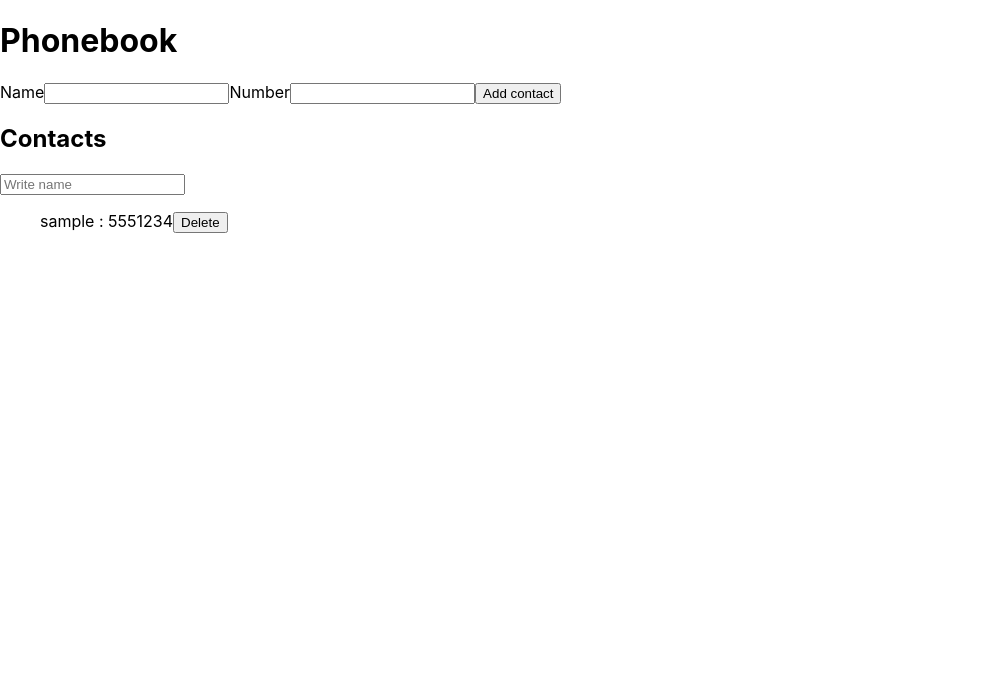
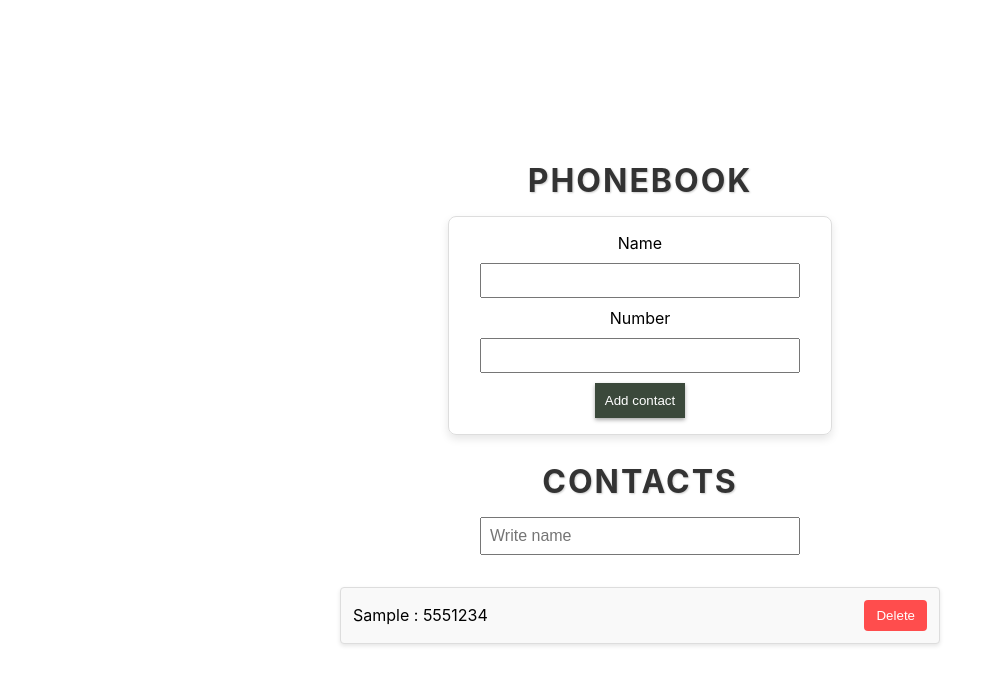
Before and after one commit to Igor-Principal/goit-react-hw-02-phonebook, a React (Create React App) app: page / in a window 1280 px wide. Both pictures are taken after typing "Sample", "5551234" into the empty fields and a click on the button "Add contact". Shown: the top 684 px of the page, without its empty margins (0-1003 px from the left). Built offline with nearby package versions, Linux system fonts and the light colour scheme.

Commit message:
Created all tasks in the file

```diff
--- a/src/components/App.jsx
+++ b/src/components/App.jsx
@@ -19,9 +19,10 @@ export class App extends Component {
     this.setState(prevState => ({
       contacts: [...prevState.contacts, user],
     }));
+    console.log(user);
   };
 
-  handleChange = ({ target }) => {
+  handleFilter = ({ target }) => {
     this.setState({ filter: target.value });
   };
 
@@ -33,18 +34,22 @@ export class App extends Component {
 
   render() {
     const filteted = this.state.contacts.filter(contact =>
-      contact.name.includes(this.state.filter)
+      contact.name.toLowerCase().includes(this.state.filter.toLocaleLowerCase())
     );
     return (
-      <div>
+      <div className={css.wrapper}>
         <h1 className={css.title}>Phonebook</h1>
         <Phonebook
           createContact={this.createContact}
           data={this.state.contacts}
         />
-        <h2 className={css.title}>Contacts</h2>
-        <Filter filter={this.state.filter} onChange={this.handleChange} />
-        <Contacts data={filteted} handleDelete={this.handleDelete} />
+        {this.state.contacts.length > 0 && (
+          <>
+            <h2 className={css.title}>Contacts</h2>
+            <Filter filter={this.state.filter} onChange={this.handleFilter} />
+            <Contacts data={filteted} handleDelete={this.handleDelete} />
+          </>
+        )}
       </div>
     );
   }
--- a/src/components/Contacts/Contacts.jsx
+++ b/src/components/Contacts/Contacts.jsx
@@ -9,9 +9,14 @@ class Contacts extends Component {
   };
   render() {
     const elements = this.props.data.map(({ name, number, id }) => (
-      <li className={css.list} key={id}>
+      <li className={css.item} key={id}>
         {name} : {number}
-        <button id={id} type="button" onClick={this.handleClick}>
+        <button
+          className={css.button}
+          id={id}
+          type="button"
+          onClick={this.handleClick}
+        >
           Delete
         </button>
       </li>
--- a/src/components/Contacts/contacts.module.css
+++ b/src/components/Contacts/contacts.module.css
@@ -0,0 +1,30 @@
+.list {
+  list-style-type: none;
+  padding: 0;
+}
+
+.item {
+  border: 1px solid #ddd;
+  margin: 8px 0;
+  padding: 12px;
+  display: flex;
+  justify-content: space-between;
+  align-items: center;
+  background-color: #f9f9f9;
+  border-radius: 4px;
+  box-shadow: 0 2px 4px rgba(0, 0, 0, 0.1);
+}
+
+.button {
+  background-color: #ff4d4d;
+  color: white;
+  padding: 8px 12px;
+  cursor: pointer;
+  border: none;
+  border-radius: 4px;
+  transition: background-color 0.3s ease;
+}
+
+.button:hover {
+  background-color: #e63946;
+}
--- a/src/components/Filter/Filter.jsx
+++ b/src/components/Filter/Filter.jsx
@@ -1,16 +1,20 @@
 import { Component } from 'react';
+import css from "./filter.module.css"
 
 class Filter extends Component {
   state = {};
   render() {
     return (
+      <div className={css.inputContainer}>
         <input
           type="text"
           name="filter"
+          className={css.input}
           value={this.props.filter}
           onChange={this.props.onChange}
           placeholder="Write name"
         />
+      </div>
     );
   }
 }
--- a/src/components/Filter/filter.module.css
+++ b/src/components/Filter/filter.module.css
@@ -0,0 +1,11 @@
+.input {
+  padding: 8px;
+  font-size: 16px;
+  margin-bottom: 16px;
+  width: 300px;
+}
+
+.inputContainer {
+  display: flex;
+  justify-content: center;
+}
--- a/src/components/Phonebook/Phonebook.jsx
+++ b/src/components/Phonebook/Phonebook.jsx
@@ -25,7 +25,7 @@ class Phonebook extends Component {
       alert(`${normalizeName} is already in contacts`);
     } else {
       this.props.createContact({
-        name: this.state.name.toLocaleLowerCase().trim(),
+        name: this.state.name.trim(),
         number: this.state.number,
       });
     }
@@ -42,7 +42,7 @@ class Phonebook extends Component {
           Name
         </label>
         <input
-          className={css.inputName}
+          className={css.input}
           type="text"
           id="name"
           name="name"
@@ -54,7 +54,7 @@ class Phonebook extends Component {
           Number
         </label>
         <input
-          className={css.inputTel}
+          className={css.input}
           type="tel"
           name="number"
           id="nomber"
--- a/src/components/Phonebook/phonebook.module.css
+++ b/src/components/Phonebook/phonebook.module.css
@@ -0,0 +1,35 @@
+.form {
+  display: flex;
+  flex-direction: column;
+  align-items: center;
+  justify-content: center;
+  max-width: 350px;
+  margin: 0 auto;
+  padding: 16px;
+  border: 1px solid #ddd;
+  border-radius: 8px;
+  box-shadow: 0 4px 8px rgba(0, 0, 0, 0.1);
+}
+
+.titleSmall {
+  font-size: 16px;
+  margin-bottom: 10px;
+}
+
+.input {
+  margin-bottom: 10px;
+  padding: 8px;
+  width: 300px;
+}
+
+.button {
+  background-color: #3b493b;
+  color: white;
+  padding: 10px;
+  cursor: pointer;
+  border: none;
+}
+.button:hover,
+.button:focus {
+  box-shadow: 0 2px 4px rgba(0, 0, 0, 0.342);
+}
--- a/src/components/app.module.css
+++ b/src/components/app.module.css
@@ -0,0 +1,22 @@
+.wrapper {
+  width: 600px;
+  margin: 0 auto;
+  position: absolute;
+  top: 50%;
+  left: 50%;
+  transform: translate(-50%, -50%);
+}
+
+
+
+.title {
+  color: #333;
+  font-size: 32px;
+  margin-bottom: 16px;
+  text-align: center;
+  text-transform: uppercase;
+  letter-spacing: 2px;
+  font-weight: bold;
+  text-shadow: 1px 1px 2px rgba(0, 0, 0, 0.2);
+  text-align: center;
+}
```
Also changed, not shown: src/components/Phonebook/Input/Input.jsx (deleted). Lines whose indentation alone changed are shown as unchanged.
